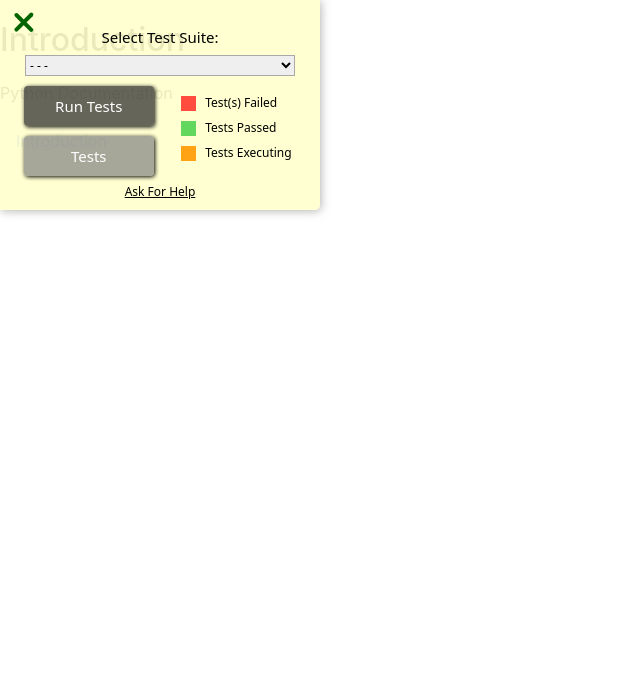
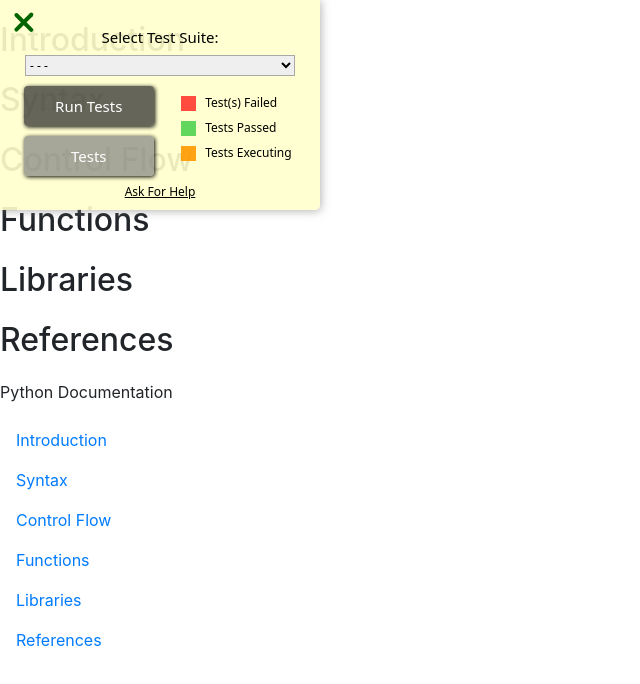
Before and after one commit to Austin-tam/freecodecamp-technical-page, a website built with Parcel: page index.html in a window 1280 px wide. Shown: the whole page, without its empty margins (0-640 px from the left). Built offline with nearby package versions, Linux system fonts and the light colour scheme.

Commit message:
add navbar section anchors and main section headers

```diff
--- a/index.html
+++ b/index.html
@@ -31,27 +31,33 @@
       </header>
     </section>
 
-    <section class="main-section" id="b">
+    <section class="main-section" id="syntax">
       <header>
-
+        <h1>Syntax</h1>
       </header>
     </section>
 
-    <section class="main-section" id="c">
+    <section class="main-section" id="control_flow">
       <header>
-
+      <h1>Control Flow</h1>
       </header>
     </section>
 
-    <section class="main-section" id="d">
+    <section class="main-section" id="functions">
       <header>
-
+        <h1>Functions</h1>
       </header>
     </section>
 
-    <section class="main-section" id="e">
+    <section class="main-section" id="libraries">
       <header>
+        <h1>Libraries</h1>
+      </header>
+    </section>
 
+    <section class="main-section" id="references">
+      <header>
+        <h1>References</h1>
       </header>
     </section>
 
@@ -61,10 +67,11 @@
       </header>
 
       <a href="#introduction" class="nav-link">Introduction</a>
-      <a href="#" class="nav-link"></a>
-      <a href="#" class="nav-link"></a>
-      <a href="#" class="nav-link"></a>
-      <a href="#" class="nav-link"></a>
+      <a href="#syntax" class="nav-link">Syntax</a>
+      <a href="#control_flow" class="nav-link">Control Flow</a>
+      <a href="#functions" class="nav-link">Functions</a>
+      <a href="#libraries" class="nav-link">Libraries</a>
+      <a href="#references" class="nav-link">References</a>
     </nav>
   </main>
 
```
